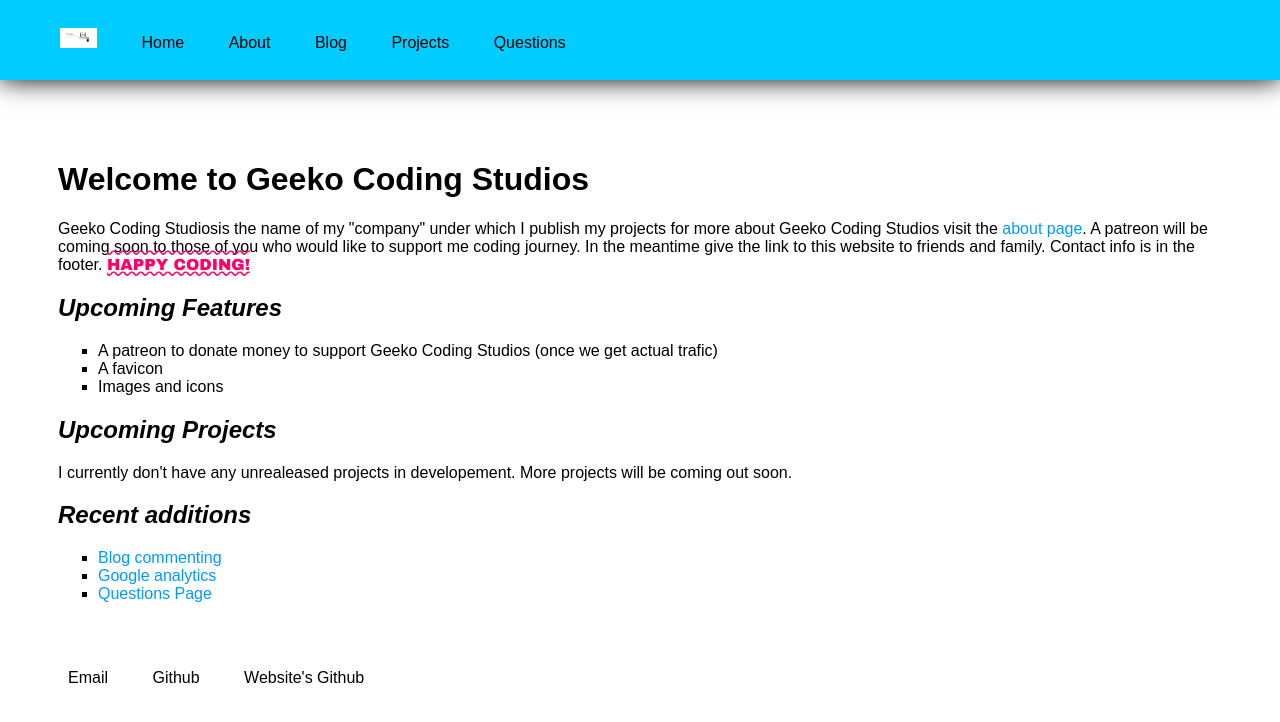
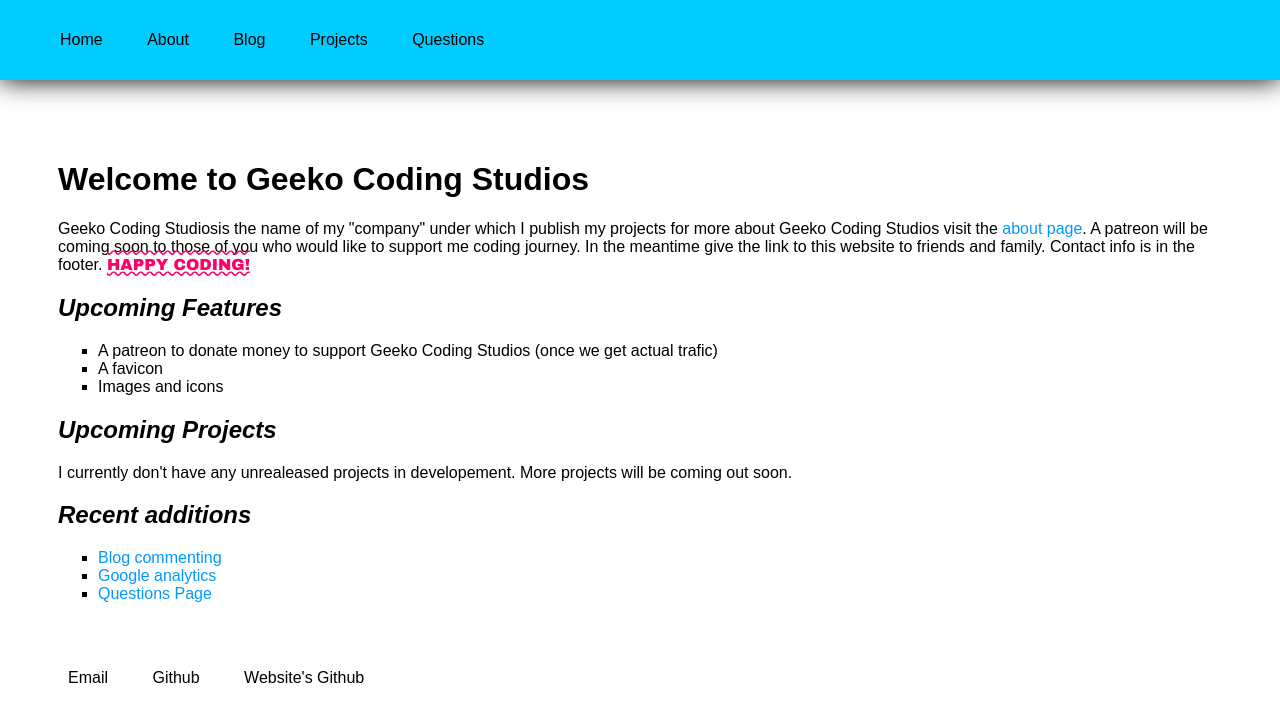
Before and after one commit to Geeko/geeko.github.io, a Jekyll site: the page built from index.html, in a window 1280 px wide. Shown: the top 722 px of the page. Built offline with Jekyll 4.4.1, drawn with Linux system fonts in a browser that asks for light colours.

Commit message:
Update default.html

```diff
--- a/_layouts/default.html
+++ b/_layouts/default.html
@@ -5,7 +5,6 @@
 		<header>
 			<nav>
 				<ul>
-					<li><img src="/geekoicon.png" height="20px" alt="Geeko Coding Studios logo. mouse clicking on code with the caption code smart not hard"></li>
 					<li><a href="/">Home</a></li>
 					<li><a href="/about">About</a></li>
 					<li><a href="/blog">Blog</a></li>
```
